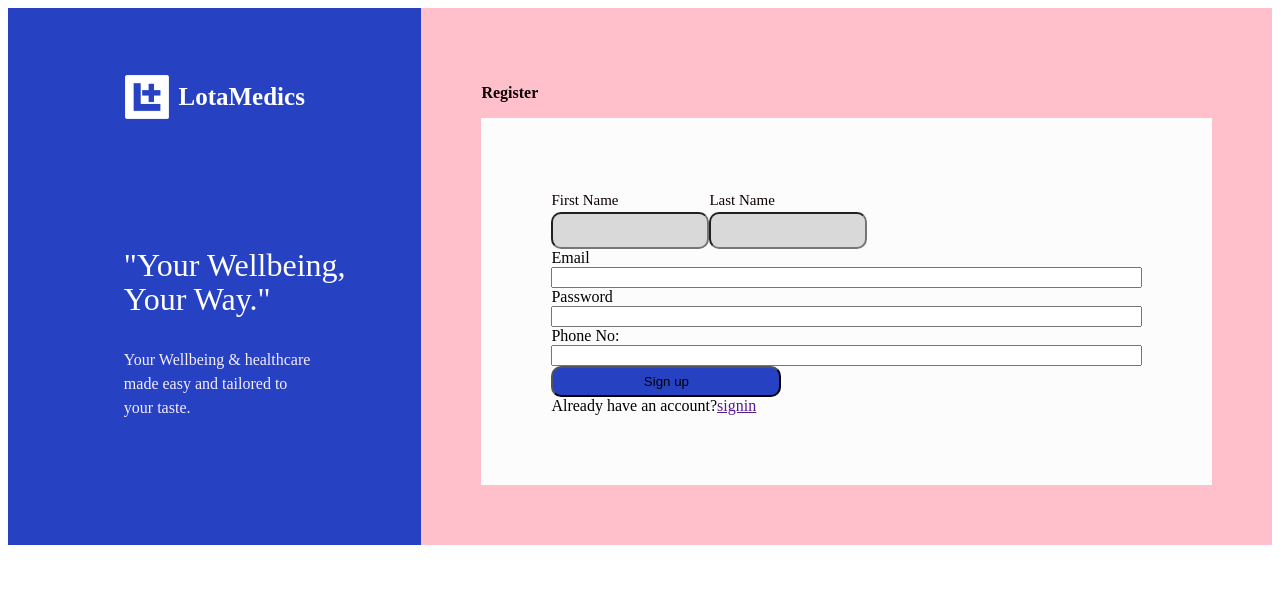
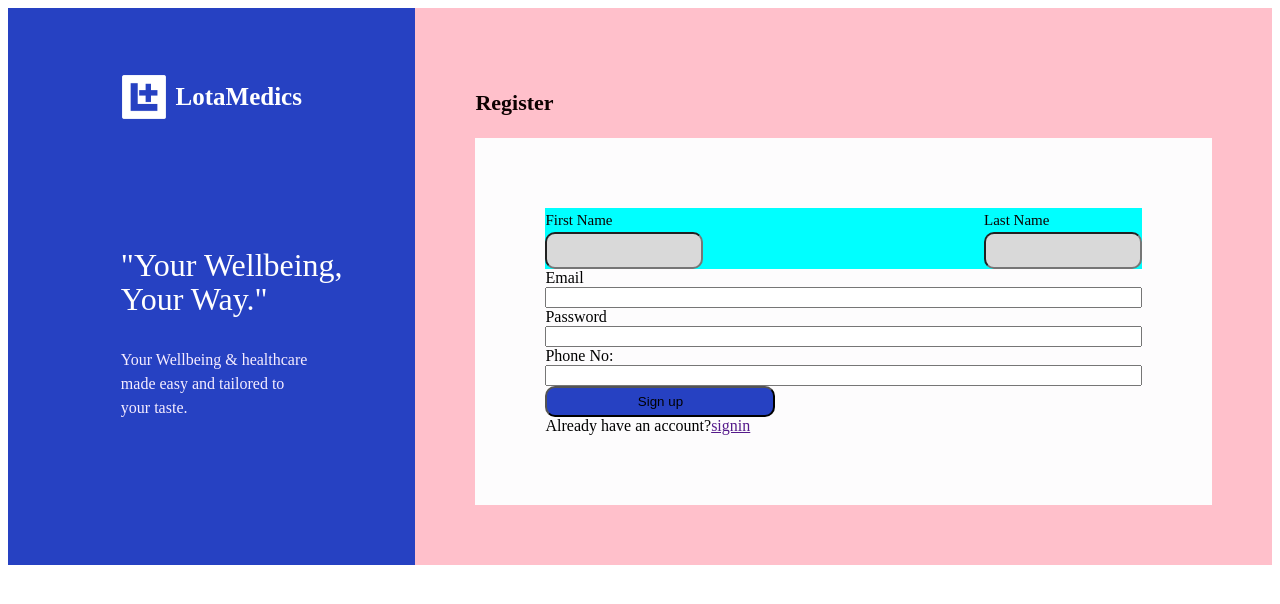
Before and after one commit to Solex202/electronic_health_client, a React (Vite) app: page / in a window 1280 px wide. Shown: the top 604 px of the page. Built offline with nearby package versions, Linux system fonts and the light colour scheme.

Commit message:
registration page

```diff
--- a/src/pages/auth/Register/index.module.css
+++ b/src/pages/auth/Register/index.module.css
@@ -7,7 +7,7 @@
 /* left section start */
 .left_section{
     background-color: #2641C2;
-    width: 470px;
+    width: 460px;
     display: flex;
     flex-direction: column;
     align-items: center;
@@ -81,10 +81,9 @@
 .right_section_inner p{
     color: #0D0101;
     font-family: Montserrat;
-    /* font-size: 32px; */
+    font-size: 22px;
     font-style: normal;
     font-weight: 700;
-    /* line-height: 24px; */
     justify-content: center;
     align-items: center;
 }
@@ -97,6 +96,9 @@
 
 .fullname{
     display: flex;
+    flex-direction: row;
+    background-color: aqua;
+    justify-content: space-between;
 }
 
 .firstname{
```
